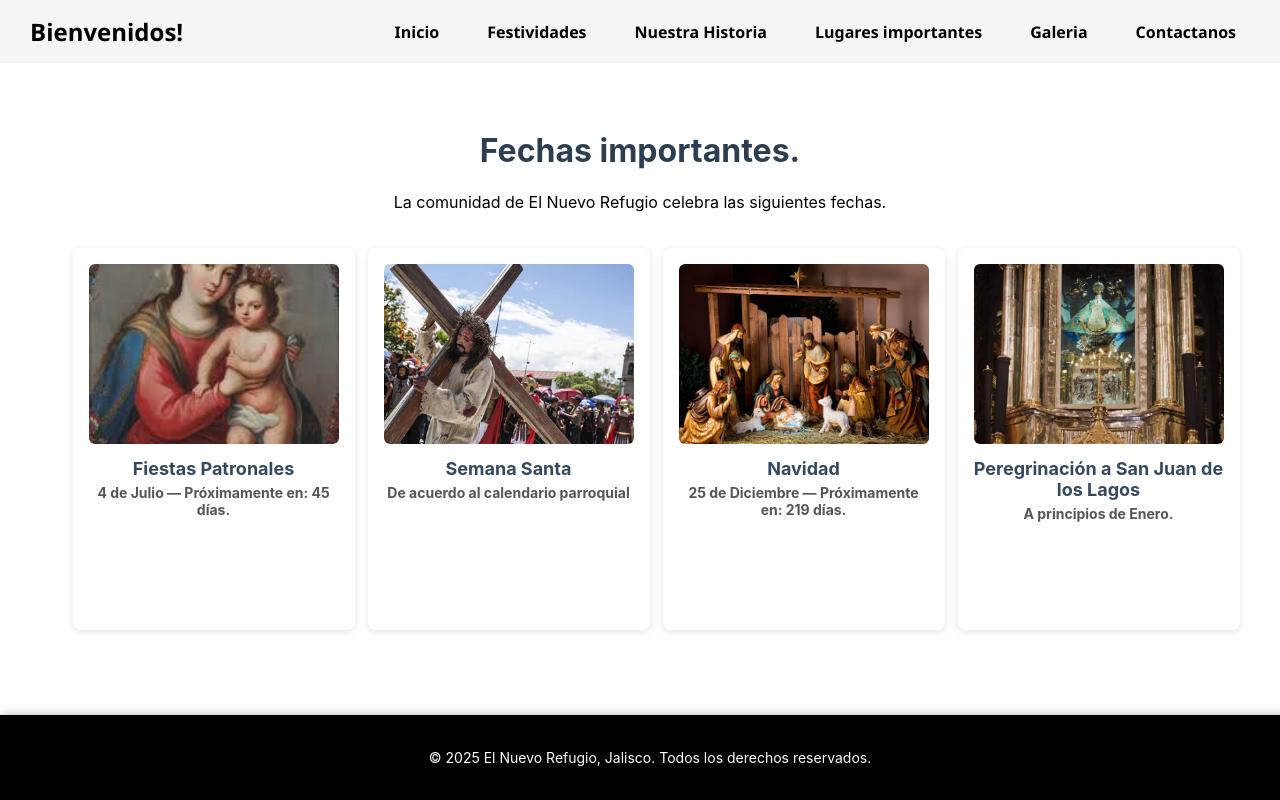
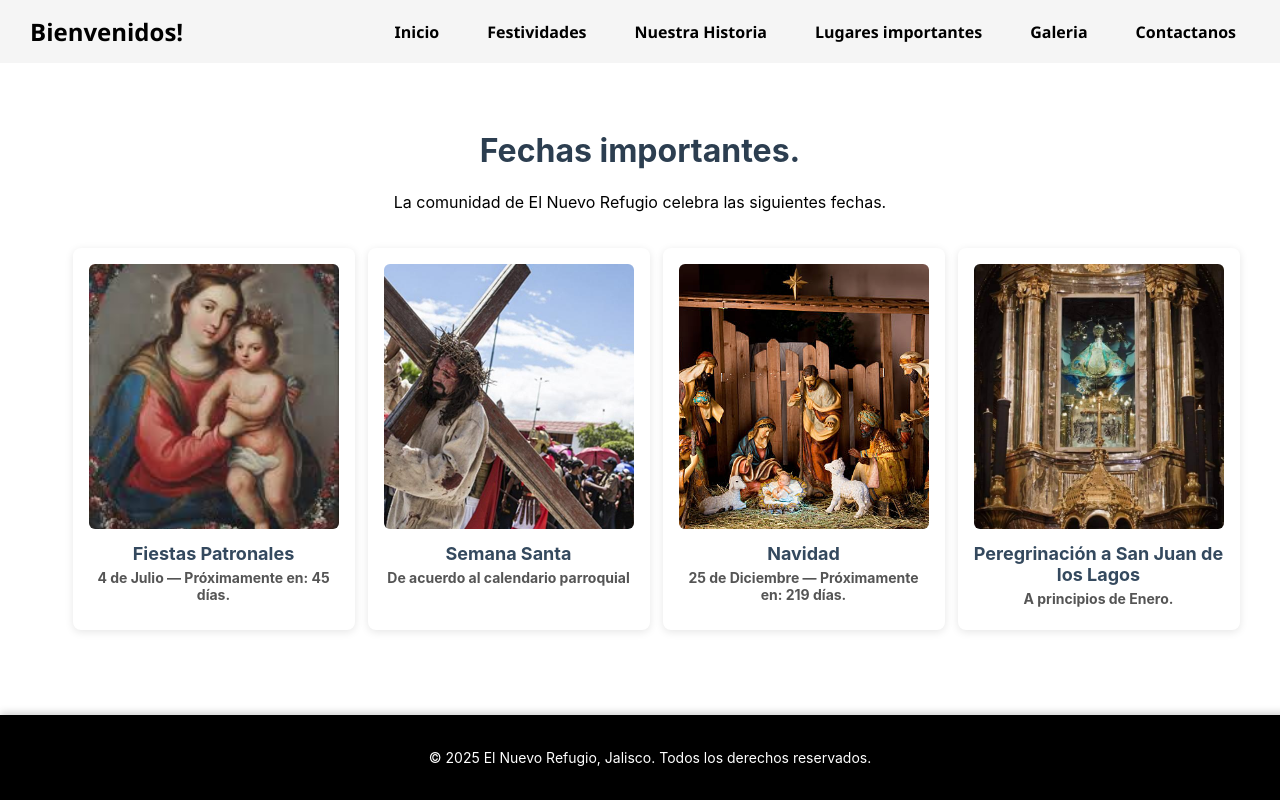
Before and after one commit to Alexav3/refugio, a React (Create React App) app: page /eventos in a window 1280 px wide. Built offline with nearby package versions, Linux system fonts and the light colour scheme.

Commit message:
fixed_height_img

```diff
--- a/src/Eventos.css
+++ b/src/Eventos.css
@@ -32,7 +32,7 @@
 
 .flip-card-front img {
   width: 100%;
-  height: 180px;
+  height: 265px;
   object-fit: cover;
   border-radius: 6px;
   margin-bottom: 10px;
```
